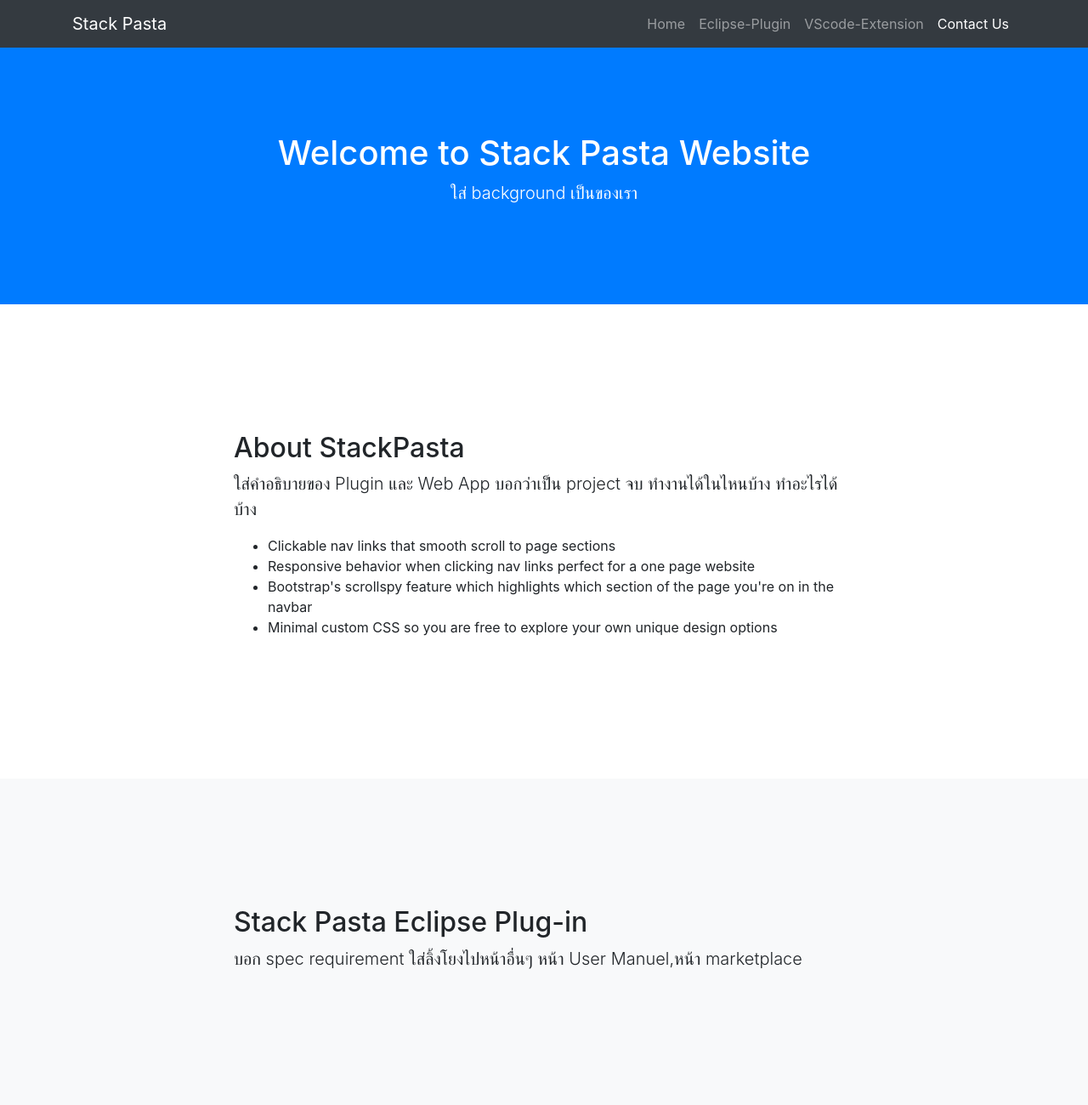
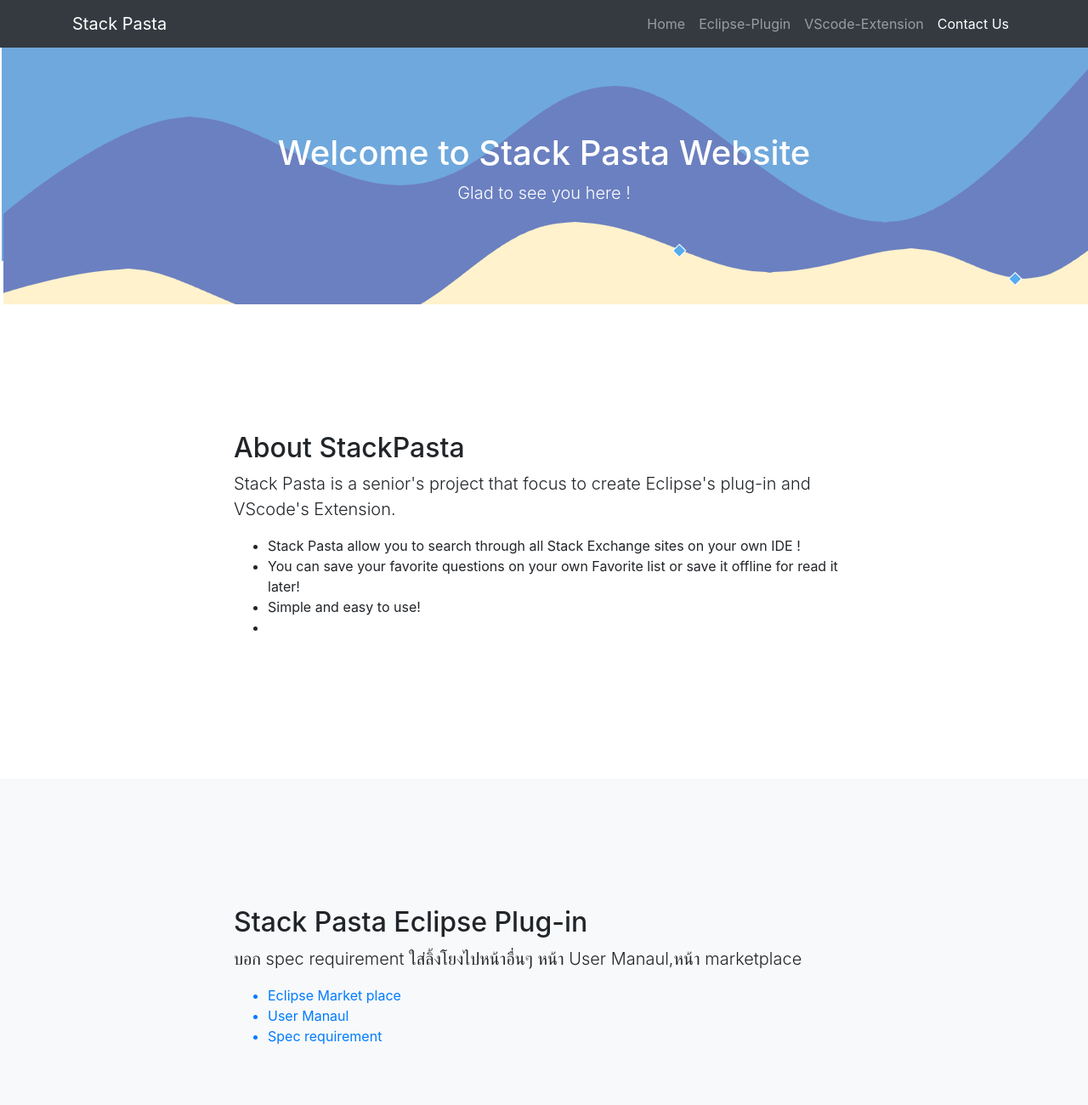
Before and after one commit to tewtew023/StackPastaWebNav, a website with bundled scripts: page index.html in a window 1280 px wide. Shown: the top 1300 px of the page at 85% size. Built offline with nearby package versions, Linux system fonts and the light colour scheme.

Commit message:
Edit index But still Incomplete

```diff
--- /dev/null
+++ b/css/index.css
@@ -0,0 +1,3 @@
+.stackpasta-bg{
+background-image:url(/img/DBNG.png)  ;
+}
--- a/index.html
+++ b/index.html
@@ -16,6 +16,7 @@
   <!-- Custom styles for this template -->
   <link href="css/scrolling-nav.css" rel="stylesheet">
 
+  <link href="css/index.css" rel="stylesheet">
 </head>
 
 <body id="page-top">
@@ -48,10 +49,10 @@
     </div>
   </nav>
 
-  <header class="bg-primary text-white">
+  <header class="stackpasta-bg text-white">
     <div class="container text-center">
       <h1>Welcome to Stack Pasta Website</h1>
-      <p class="lead">ใส่ background เป็นของเรา</p>
+      <p class="lead">Glad to see you here !</p>
     </div>
   </header>
 
@@ -60,12 +61,12 @@
       <div class="row">
         <div class="col-lg-8 mx-auto">
           <h2>About StackPasta</h2>
-          <p class="lead">ใส่คำอธิบายของ Plugin และ Web App บอกว่าเป็น project จบ ทำงานได้ในไหนบ้าง ทำอะไรได้บ้าง</p>
+          <p class="lead">Stack Pasta is a senior's project that focus to create Eclipse's plug-in and VScode's Extension.</p>
           <ul>
-            <li>Clickable nav links that smooth scroll to page sections</li>
-            <li>Responsive behavior when clicking nav links perfect for a one page website</li>
-            <li>Bootstrap's scrollspy feature which highlights which section of the page you're on in the navbar</li>
-            <li>Minimal custom CSS so you are free to explore your own unique design options</li>
+            <li>Stack Pasta allow you to search through all Stack Exchange sites on your own IDE !</li>
+            <li>You can save your favorite questions on your own Favorite list or save it offline for read it later!</li>
+            <li>Simple and easy to use!</li>
+            <li></li>
           </ul>
         </div>
       </div>
@@ -77,7 +78,12 @@
       <div class="row">
         <div class="col-lg-8 mx-auto">
           <h2>Stack Pasta Eclipse Plug-in</h2>
-          <p class="lead">บอก spec requirement ใส่ลิ้งโยงไปหน้าอื่นๆ หน้า User Manuel,หน้า marketplace </p>
+          <p class="lead">บอก spec requirement ใส่ลิ้งโยงไปหน้าอื่นๆ หน้า User Manaul,หน้า marketplace </p>
+          <ul>
+            <a href="#"> <li>Eclipse Market place</li></a>
+            <a href="#"> <li>User Manaul</li></a>
+            <a href="#"> <li>Spec requirement</li></a>
+          </ul>
         </div>
       </div>
     </div>
@@ -100,6 +106,11 @@
         <div class="col-lg-8 mx-auto">
           <h2>Stack Pasta Admin</h2>
           <p class="lead">บอก spec requirement ใส่ลิ้งโยงไปหน้าอื่นๆ หน้า User Manuel,หน้า ดาวน์โหลด </p>
+          <ul>
+            <a href="#"> <li>Eclipse Market place</li></a>
+            <a href="#"> <li>User Manaul</li></a>
+            <a href="#"> <li>Spec requirement</li></a>
+          </ul>
         </div>
       </div>
     </div>
```
Also changed, not shown: img/DBNG.png (added).
